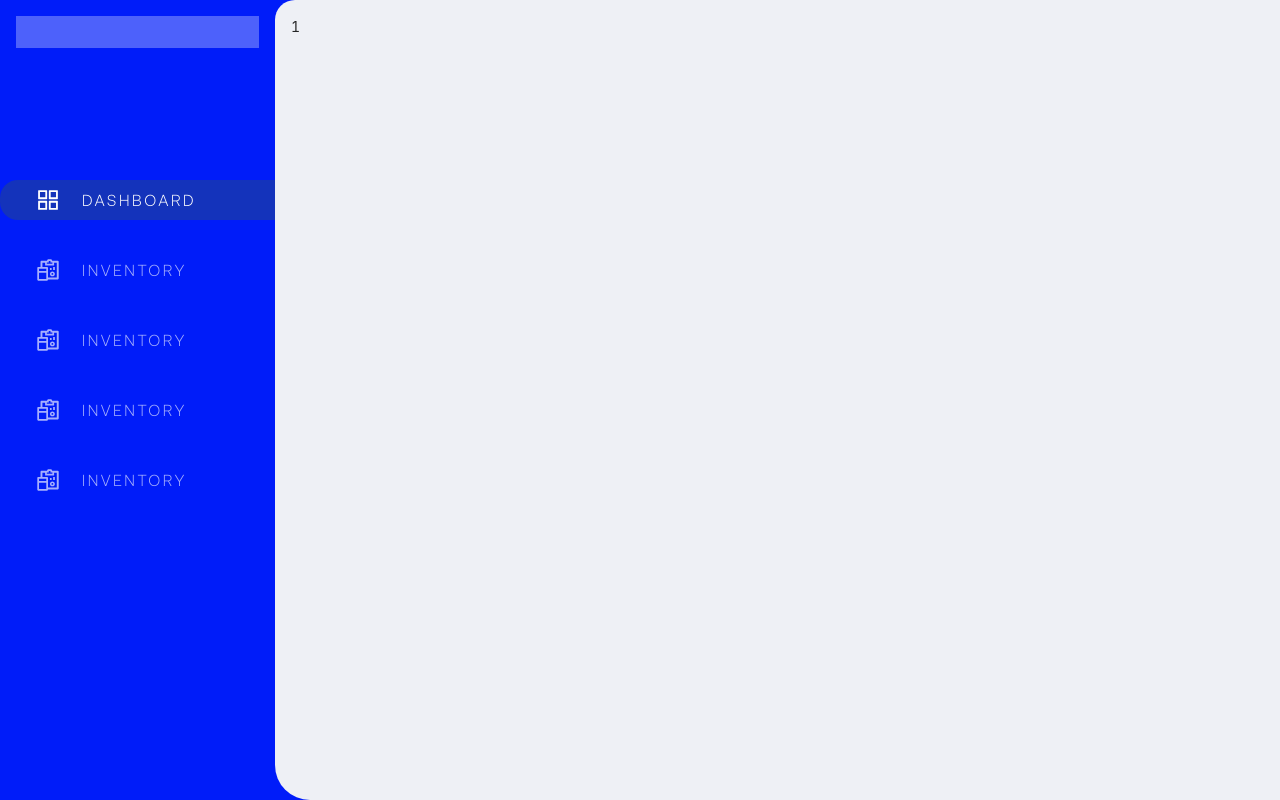
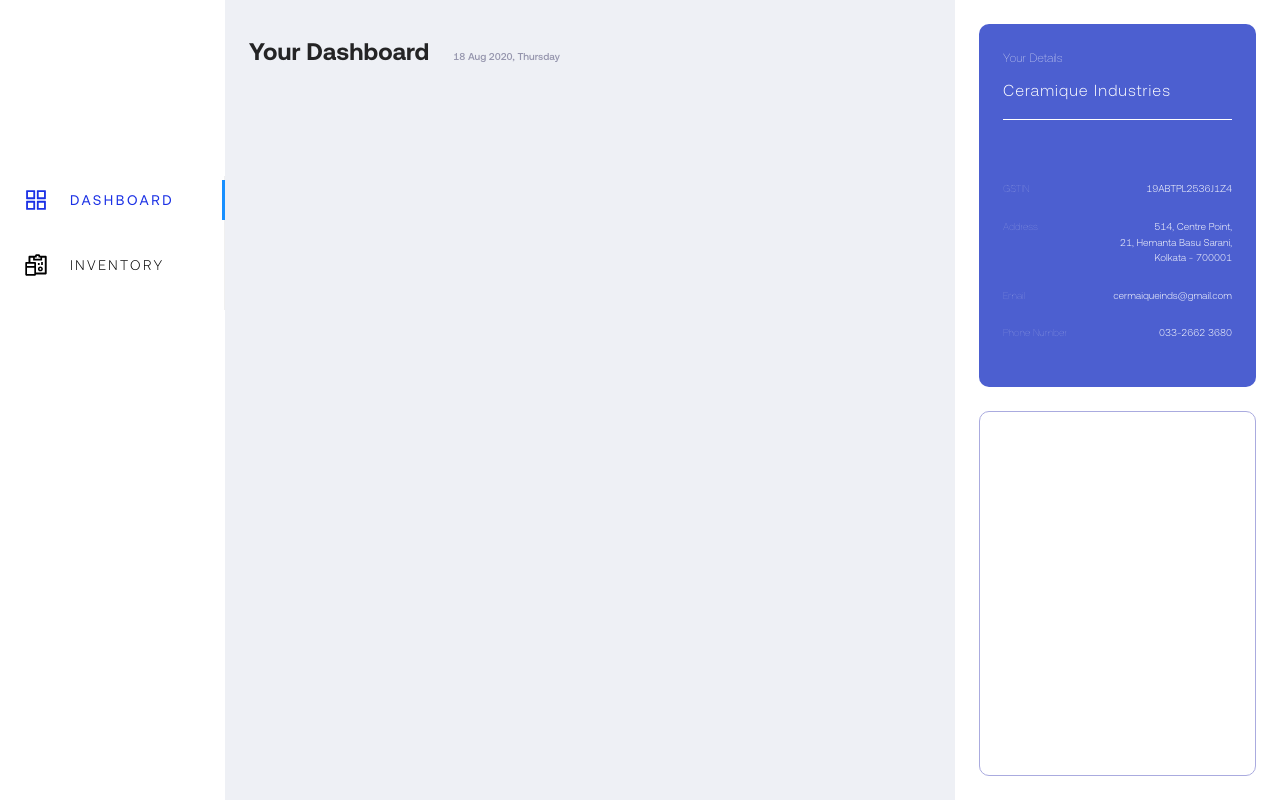
Before and after one commit to Swapnil-Dey1199/electron_demo, a React (Create React App) app: page / in a window 1280 px wide. Built offline with nearby package versions, Linux system fonts and the light colour scheme.

Commit message:
Layout Changed and 1st Card Done

```diff
--- a/src/App.js
+++ b/src/App.js
@@ -4,9 +4,11 @@ import './index.css';
 import { Layout, Menu, Space } from 'antd';
 import {
   ReconciliationOutlined,
-  AppstoreOutlined
+  AppstoreOutlined,
+  AppstoreTwoTone
 } from '@ant-design/icons';
 import Dashboard from './components/Dashboard';
+import DetailsPane from './components/DetailsPane';
 
 const { Header, Content, Footer, Sider } = Layout;
 
@@ -21,34 +23,34 @@ const getPage = page =>{
 
 function App() {
 
-  const [page, setPage] = useState(1)
+  const [page, setPage] = useState('1')
 
   return (
     <Layout style={{ minHeight: '100vh' }}>
       <Sider
-        className="sider-theme"
+        className="left-sidebar"
         trigger={null}
         theme="light">
         <div className="logo" />
         <Menu
           className="menu-theme"
-          theme="dark"
+          theme="light"
           defaultSelectedKeys={['1']}
           mode="inline"
           onClick={({key})=>setPage(key)}>
           <Menu.Item
-            className="custom-selected"
+            //className="custom-selected"
             key="1"
-            icon={<AppstoreOutlined style={{ fontSize: '24px', padding: '0px 12px 0px' }} />}>
+            icon={<AppstoreOutlined  style={{ fontSize: '24px', padding: '0px 12px 0px 0px' }} />}>
             DASHBOARD
           </Menu.Item>
           <Menu.Item
-            className="custom-selected"
+            //className="custom-selected"
             key="2"
-            icon={<ReconciliationOutlined style={{ fontSize: '24px', padding: '0px 12px 0px' }} />}>
+            icon={<ReconciliationOutlined style={{ fontSize: '24px', padding: '0px 12px 0px 0px' }} />}>
             INVENTORY
           </Menu.Item>
-          <Menu.Item
+          {/* <Menu.Item
             className="custom-selected"
             key="3"
             icon={<ReconciliationOutlined style={{ fontSize: '24px', padding: '0px 12px 0px' }} />}>
@@ -65,16 +67,22 @@ function App() {
             key="5"
             icon={<ReconciliationOutlined style={{ fontSize: '24px', padding: '0px 12px 0px' }} />}>
             INVENTORY
-            </Menu.Item>
+            </Menu.Item> */}
         </Menu>
       </Sider>
-      <Layout className="site-layout-background">
+      <Layout >
         {/* <Header className="site-layout-background" style={{ padding: 0 }} /> */}
         <Content className="site-layout-content">
           {getPage(page)}
         </Content>
         {/* <Footer style={{ textAlign: 'center' }}>Ant Design ©2018 Created by Ant UED</Footer> */}
       </Layout>
+      <Sider
+        className="right-sidebar"
+        trigger={null}
+        theme="light">
+          <DetailsPane/>
+      </Sider>
     </Layout>
   );
 }
--- /dev/null
+++ b/src/components/AccountDetailsCard.jsx
@@ -0,0 +1,9 @@
+import '../styles/details-pane.css';
+
+function AccountDetailsCard() {
+    return (
+        <div className="account-details-card"></div>
+    )
+}
+
+export default AccountDetailsCard;
--- /dev/null
+++ b/src/components/CompanyDetailsCard.jsx
@@ -0,0 +1,55 @@
+import '../styles/details-pane.css';
+import '../styles/company-card.css';
+import { Divider } from 'antd';
+
+function CompanyDetailsCard() {
+    return (
+        <div className="company-details-card">
+            <div className="company-top-section">
+                <div style={{fontFamily: 'Aeonik-Thin', color: 'white', fontSize: '12px', paddingBottom: '10px'}}>
+                     Your Details
+                </div>
+                <div style={{fontFamily: 'Aeonik-Light', color: 'white', fontSize: '16px', letterSpacing: '1px', paddingBottom: '10px'}}>
+                    Ceramique Industries
+                </div>
+                <hr/>
+            </div>
+            <div className="company-bottom-section">
+                <div className="company-detail-wrapper" style={{order:1}}>
+                    <div className="company-detail-label">
+                        GSTIN
+                    </div>
+                    <div className="company-detail-value">
+                        19ABTPL2536J1Z4
+                    </div>
+                </div>
+                <div className="company-detail-wrapper" style={{order:2}}>
+                    <div className="company-detail-label">
+                        Address
+                    </div>
+                    <div className="company-detail-value">
+                        514, Centre Point,<br/>21, Hemanta Basu Sarani,<br/>Kolkata - 700001
+                    </div>
+                </div>
+                <div className="company-detail-wrapper" style={{order:3}}>
+                    <div className="company-detail-label">
+                        Email
+                    </div>
+                    <div className="company-detail-value">
+                        cermaiqueinds@gmail.com
+                    </div>
+                </div>
+                <div className="company-detail-wrapper" style={{order:4}}>
+                    <div className="company-detail-label">
+                        Phone Number
+                    </div>
+                    <div className="company-detail-value">
+                        033-2662 3680
+                    </div>
+                </div>
+            </div>
+        </div>
+    )
+}
+
+export default CompanyDetailsCard;
--- a/src/components/Dashboard.jsx
+++ b/src/components/Dashboard.jsx
@@ -1,6 +1,17 @@
-function Dashboard(){
+import { Row, Col } from 'antd';
+
+function Dashboard() {
     return (
-        <div>Dashboard 🗡 </div>
+        <>
+            <Row>
+                <Col
+                    span={24}
+                    style = {{ fontFamily : 'Aeonik-Bold'}}>
+                    <span style={{fontSize : '24px'}}>Your Dashboard</span>
+                    <span style={{fontFamily : 'Aeonik-Medium', fontSize : '10px', color: '#9595AD', paddingLeft : '24px'}}>18 Aug 2020, Thursday</span>
+                </Col>
+            </Row>
+        </>
     )
 }
 
--- /dev/null
+++ b/src/components/DetailsPane.jsx
@@ -0,0 +1,15 @@
+import { Row, Col } from 'antd';
+import '../styles/details-pane.css';
+import AccountDetailsCard from './AccountDetailsCard';
+import CustomerDetailsCard from './CompanyDetailsCard';
+
+function DetailsPane() {
+    return (
+        <div style={{display: 'flex', flexDirection: 'column', height: '100vh'}}  >
+            <CustomerDetailsCard/>
+            <AccountDetailsCard/>
+        </div>
+    )
+}
+
+export default DetailsPane;
--- a/src/index.css
+++ b/src/index.css
@@ -5,15 +5,19 @@
 }
 
 .menu-theme {
-  background-color: #001CF9 !important;
   font-family: Aeonik-Light;
   letter-spacing: 2.5px;
-  font-size: 16px !important;
+  font-size: 14px !important;
+  color: black !important;
 }
 
-.sider-theme {
-  min-width: 275px !important;
-  background: #001CF9 !important;
+.left-sidebar {
+  min-width: 225px !important;
+}
+
+.right-sidebar {
+  min-width: 325px !important;
+  /* background: #F4F4FA !important; */
 }
 
 .site-layout-background {
@@ -22,22 +26,23 @@
 
 .site-layout-content {
   background: #EEF0F5;
-  border-top-left-radius: 20px !important;
-  border-bottom-left-radius: 35px !important;
-  padding: 16px;
+  padding: 32px 24px;
 }
 
-.ant-menu.ant-menu-dark .ant-menu-item-selected.custom-selected {
-  background-color: #1433BB !important; /*Overriden property*/
-  border-top-left-radius: 18px !important;
-  border-bottom-left-radius: 18px !important;
+.ant-menu-item.ant-menu-item{
+  margin-bottom: 25px !important;
 }
 
-.ant-menu.ant-menu-dark .ant-menu-item.custom-selected {
-  margin-bottom: 30px !important;
+.ant-menu-item.ant-menu-item-selected {
+  background: transparent !important;
+  color:#1A30E5 !important;
+  font-family: Aeonik-Regular;
 }
 
-
+.ant-menu-item.ant-menu-item-active{
+  color:#1A30E5 !important;
+  font-family: Aeonik-Regular;
+}
 
 @font-face {
   font-family: 'Aeonik-Air';
--- /dev/null
+++ b/src/styles/company-card.css
@@ -0,0 +1,44 @@
+.company-top-section {
+    order: 1;
+    flex: 1;
+    /* background-color: grey; */
+}
+
+.company-bottom-section {
+    order: 2;
+    flex: 2;
+    padding-top: 10px;
+    display: flex;
+    flex-direction: column;
+    justify-content: space-evenly;
+}
+
+hr {
+    border: none;
+    border-top: 1px dashed white;
+    color: #fff;
+    background-color: #fff;
+    height: 1px;
+    width: 100%;
+}
+
+.company-detail-wrapper {
+    display: flex;
+    flex-direction: row;
+    justify-content: space-between;
+    color: white;
+    font-size: 10px;
+}
+
+.company-detail-label {
+    order: 1;
+    text-align: left;
+    font-family: Aeonik-Air;
+}
+
+.company-detail-value {
+    order: 2;
+    text-align: right;
+    font-family: Aeonik-Light;
+    max-width: 150px;
+}
--- /dev/null
+++ b/src/styles/details-pane.css
@@ -0,0 +1,22 @@
+.company-details-card {
+    order: 1;
+    background-color: #4C5FD0;
+    flex: 1;
+    margin: 24px 24px 12px 24px;
+    border-radius: 10px;
+    padding: 24px;
+    display: flex;
+    flex-direction: column;
+}
+
+.account-details-card {
+    order: 2;
+    flex: 1;
+    margin: 12px 24px 24px 24px;
+    border-radius: 10px;
+    border-color: #AAABDF;
+    border-width: 0.5px;
+    border-style: solid;
+    padding: 24px;
+    display: flex;
+}
```
Also changed, not shown: src/styles/account-card.css (added), 2 other files (tests, documents, lock files or other folders).
